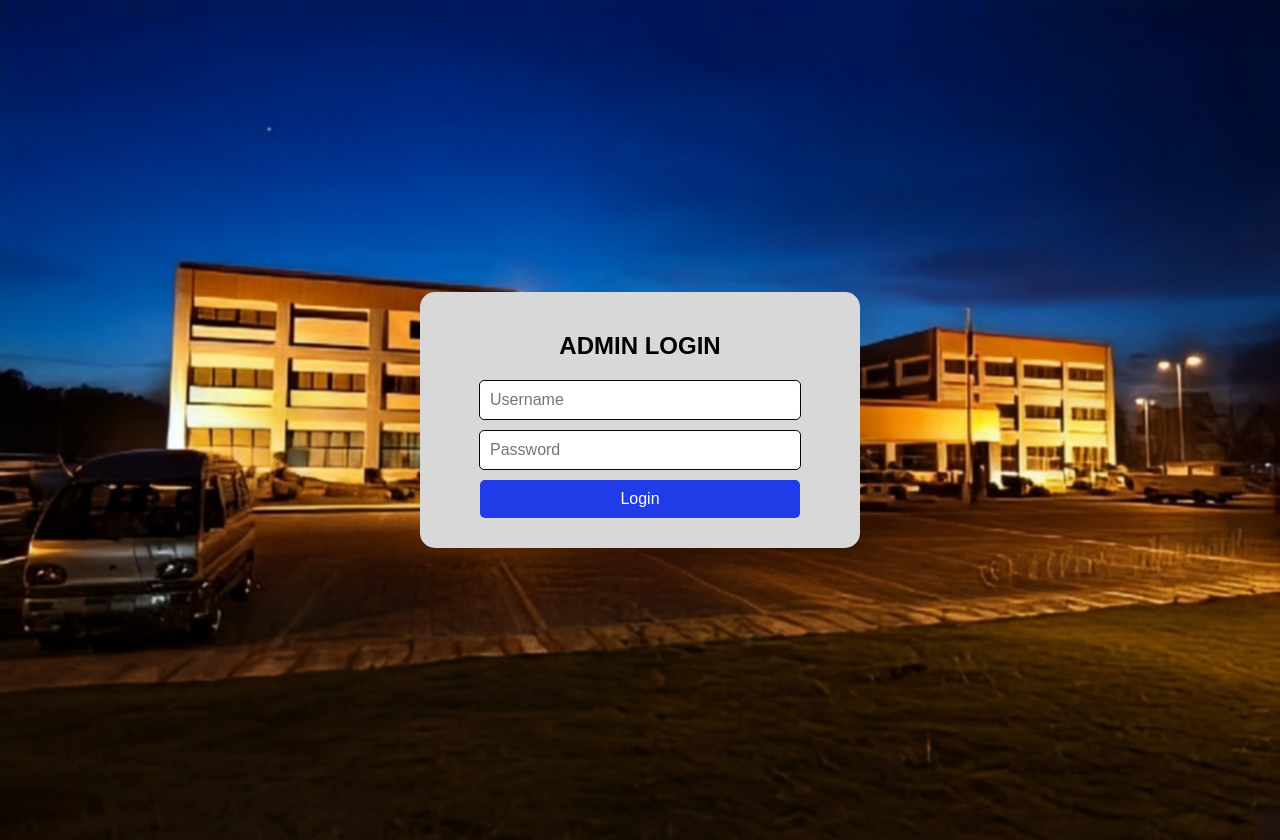
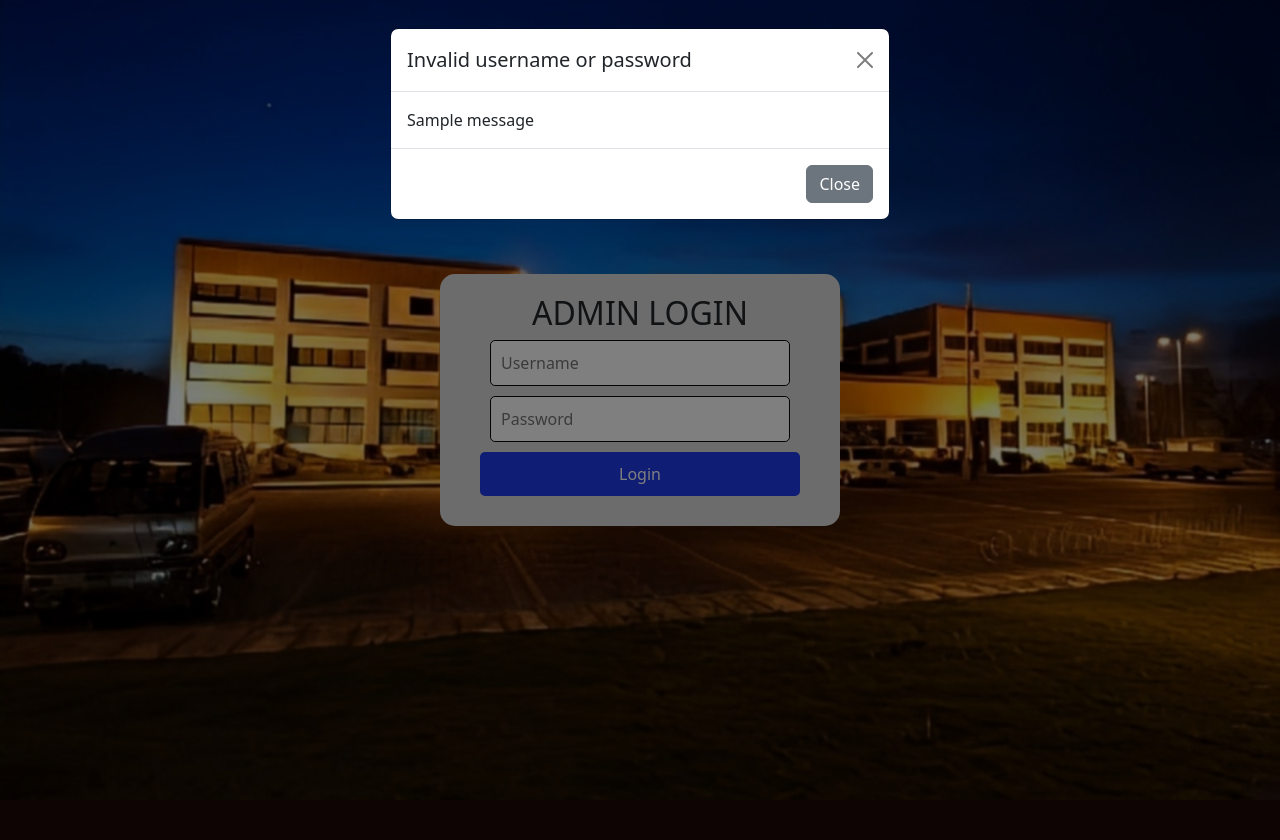
Before and after one commit to leiconcordia/Gov-System, a Django app: page /login/ in a window 1280 px wide. After the commit the page ends 752 px from the top, so only its background shows below. Run offline with Django 5.2, Linux system fonts and the light colour scheme; one stand-in notice (Sample message) is shown.

Commit message:
Added modals for login

```diff
--- a/myproject/myapp/templates/login.html
+++ b/myproject/myapp/templates/login.html
@@ -6,6 +6,13 @@
     <title>Attendance System</title>
     {% load static %}
     <link rel="stylesheet" href="{% static 'css/outside.css' %}">
+
+    <!-- Bootstrap CSS -->
+<link href="https://cdn.jsdelivr.net/npm/bootstrap@5.3.0-alpha1/dist/css/bootstrap.min.css" rel="stylesheet">
+
+<!-- Bootstrap JS Bundle (includes Popper.js) -->
+<script src="https://cdn.jsdelivr.net/npm/bootstrap@5.3.0-alpha1/dist/js/bootstrap.bundle.min.js"></script>
+
 
 </head>
 <style>
@@ -82,8 +89,47 @@ button {
     </form>
 
 
+{%if messages %}
+              <!-- Already Checked In Modal -->
+<div class="modal fade" id="successModal" tabindex="-1" aria-labelledby="alreadyCheckedInModalLabel" aria-hidden="true">
+    <div class="modal-dialog">
+      <div class="modal-content">
+        <div class="modal-header">
+          <h5 class="modal-title" id="alreadyCheckedInModalLabel">Invalid username or password</h5>
+          <button type="button" class="btn-close" data-bs-dismiss="modal" aria-label="Close"></button>
+        </div>
+        <div class="modal-body" id="modalBody">
+          {% for message in messages %}
+
+          <div class="message">{{ message }}</div>
+
+          {%endfor%}
+        </div>
+        <div class="modal-footer">
+          <button type="button" class="btn btn-secondary" data-bs-dismiss="modal">Close</button>
+        </div>
+      </div>
+    </div>
+  </div>
 
 
 
+  <script>
+    document.addEventListener("DOMContentLoaded", function () {
+        const messages = document.querySelectorAll('.message');
+        if (messages.length > 0) {
+            // Find the modal element
+            const modalElement = document.getElementById('successModal');
+
+            // Initialize the Bootstrap modal
+            const successModal = new bootstrap.Modal(modalElement);
+
+            // Show the modal
+            successModal.show();
+        }
+    });
+</script>
+{%endif%}
+
 </body>
 </html>
--- a/myproject/myapp/views.py
+++ b/myproject/myapp/views.py
@@ -379,7 +379,8 @@ def login_view(request):
             return redirect('admin_dashboard')
         else:
             print("Login failed")  # Debugging
-            return HttpResponse("Invalid login credentials. Please try again.")
+            messages.warning(request, "Try again")
+            return redirect('login')
 
     if request.user.is_authenticated:
         return redirect('admin_dashboard')
```
Also changed, not shown: myproject/db.sqlite3.
